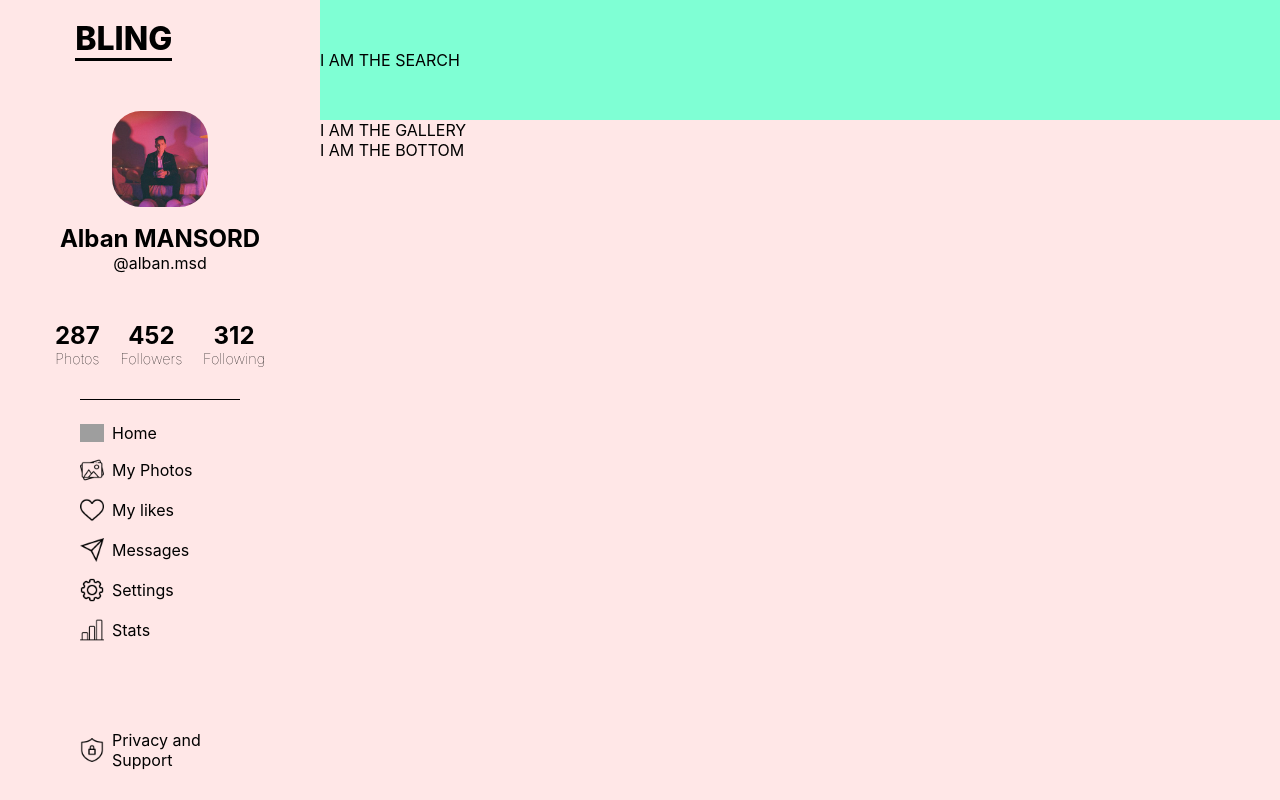
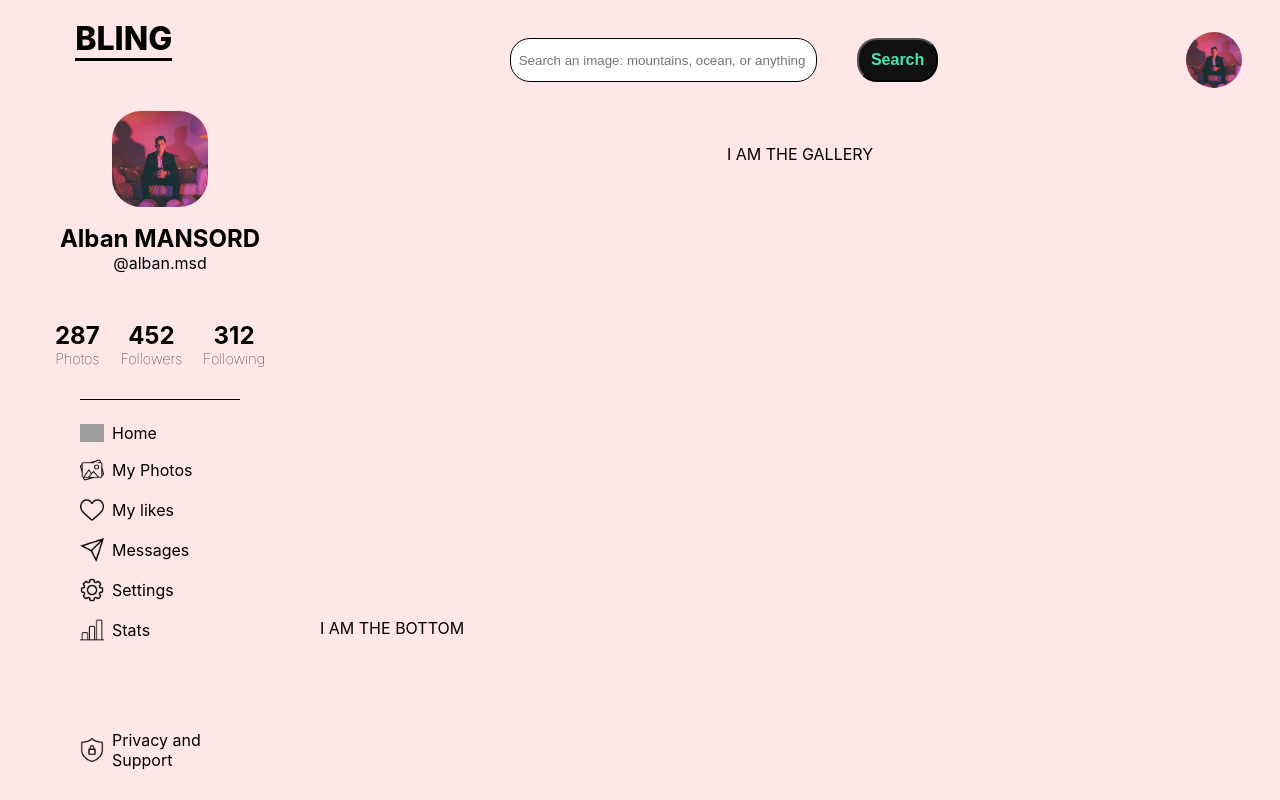
Before and after one commit to alban44980/Bling-app, a Next.js app in the folder bling-app/: page / in a window 1280 px wide. Built offline with nearby package versions, Linux system fonts and the light colour scheme; grey boxes are pictures that could not be loaded.

Commit message:
search component with basic styling

```diff
--- a/bling-app/components/Main/Gallery.jsx
+++ b/bling-app/components/Main/Gallery.jsx
@@ -1,7 +1,7 @@
 import styles from '../../styles/Main/Gallery.module.css';
 
 function Gallery() {
-  return <div>I AM THE GALLERY</div>;
+  return <div className={styles.container}>I AM THE GALLERY</div>;
 }
 
 export default Gallery;
--- a/bling-app/components/Main/Search.jsx
+++ b/bling-app/components/Main/Search.jsx
@@ -1,7 +1,28 @@
 import styles from '../../styles/Main/Search.module.css';
 
 function Search() {
-  return <div className={styles.container}>I AM THE SEARCH</div>;
+  function handleSubmit(e) {
+    e.preventDefault();
+    console.log('FORM SUBMITTED YIII');
+  }
+  return (
+    <div className={styles.container}>
+      <form className={styles.form} onSubmit={handleSubmit}>
+        <label htmlFor="searchInput"></label>
+        <input
+          id="searchInput"
+          type="text"
+          placeholder="Search an image: mountains, ocean, or anything else !"
+        />
+        <button>Search</button>
+      </form>
+      <img
+        className={styles.profilePic}
+        src="profile_pic.jpeg"
+        alt="Profile Picture"
+      />
+    </div>
+  );
 }
 
 export default Search;
--- a/bling-app/styles/Main/Gallery.module.css
+++ b/bling-app/styles/Main/Gallery.module.css
@@ -0,0 +1,9 @@
+.container {
+  height: 60%;
+  margin: 3vh;
+  max-height: 450px;
+  overflow-y: scroll;
+  display: flex;
+  justify-content: center;
+  flex-wrap: wrap;
+}
--- a/bling-app/styles/Main/Search.module.css
+++ b/bling-app/styles/Main/Search.module.css
@@ -2,5 +2,48 @@
   height: 15%;
   display: flex;
   align-items: center;
-  background-color: aquamarine;
 }
+
+.profilePic {
+  margin-left: auto;
+  margin-right: 3vw;
+  border-radius: 50%;
+  height: 7vh;
+}
+
+.container form {
+  display: flex;
+  justify-content: center;
+  align-items: center;
+  width: 80%;
+  height: 90%;
+}
+
+.form input {
+  margin: 5vh;
+  width: 40%;
+  height: 40%;
+  border-radius: 20px;
+  border: 1px solid black;
+  padding: 1vh;
+}
+
+.form button {
+  height: 40%;
+  border-radius: 20px;
+  padding: 1.5vh;
+  background-color: var(--black);
+  color: var(--green);
+  font-weight: 700;
+  font-size: 2vh;
+  display: flex;
+  justify-content: center;
+  align-items: center;
+  transition: 0.3s;
+}
+
+.form button:hover {
+  cursor: pointer;
+  color: var(--black);
+  background-color: var(--green);
+}
```
